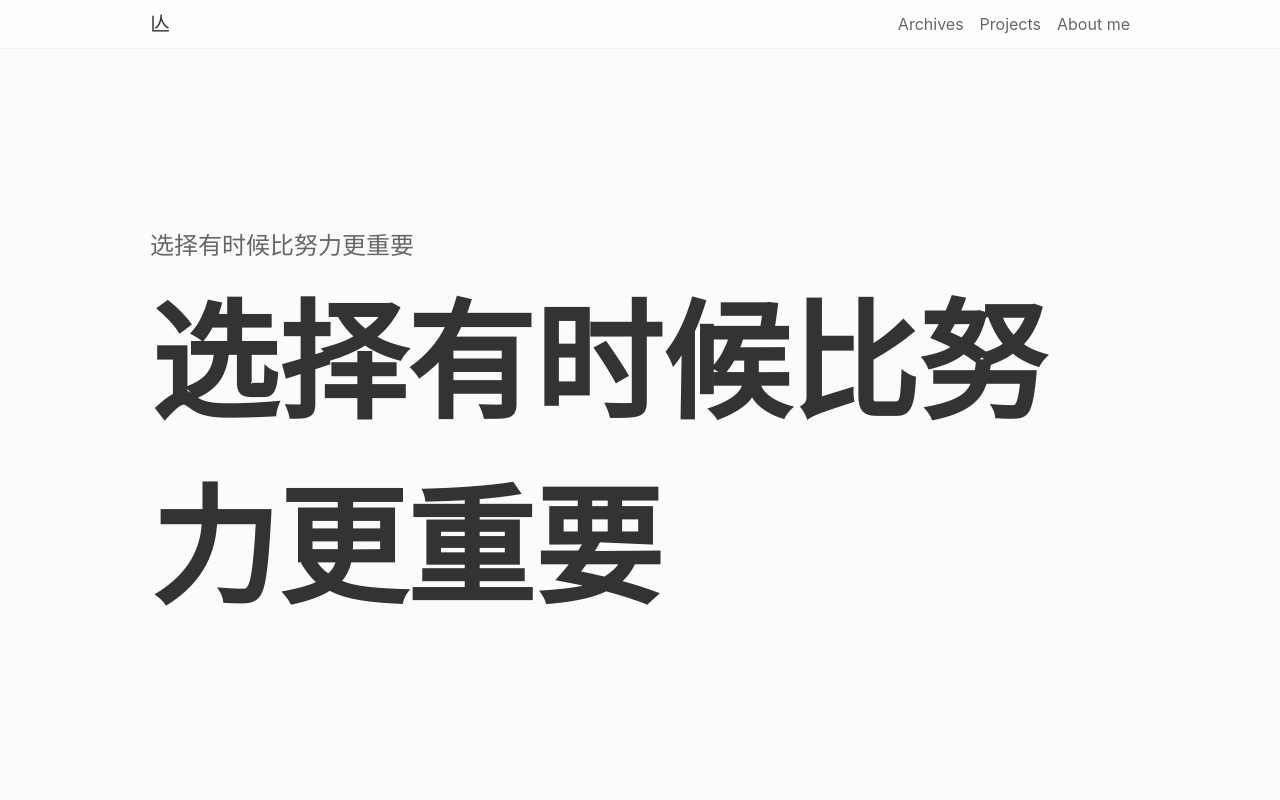
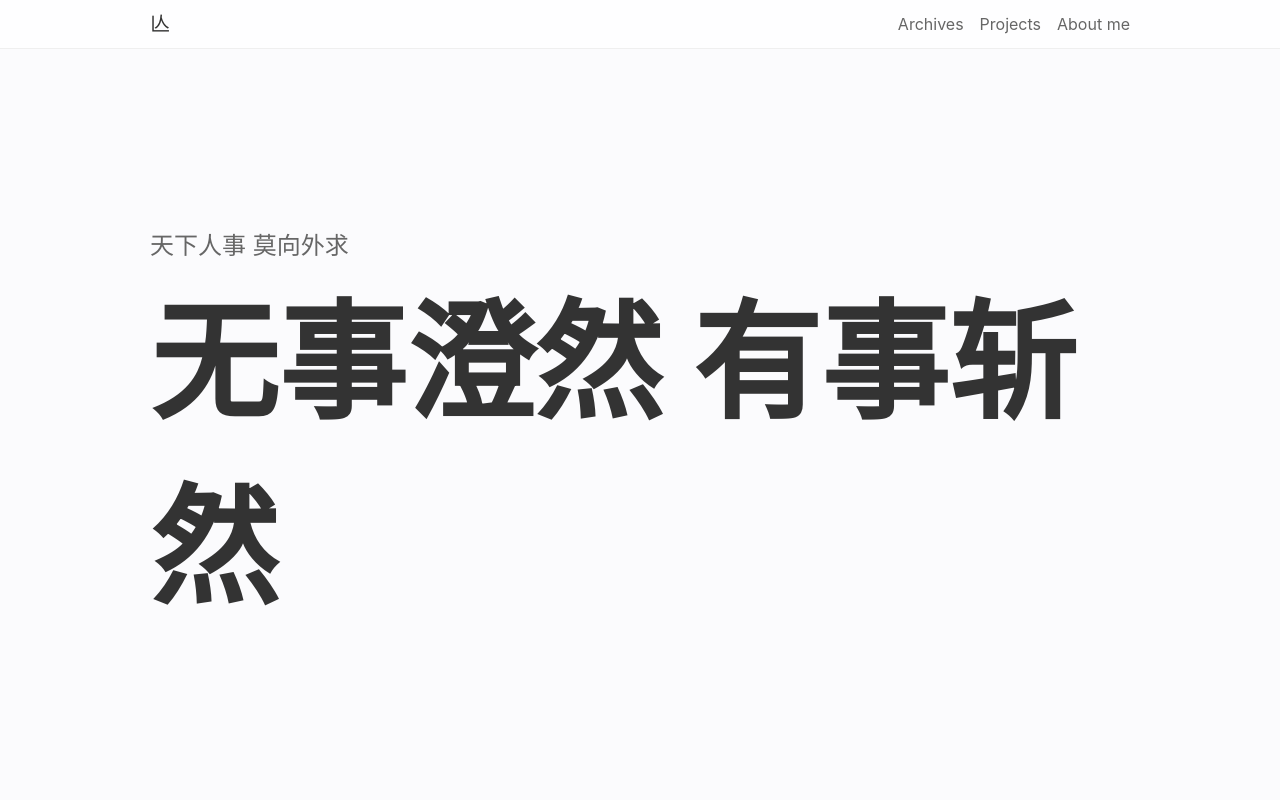
Before and after one commit to jsdhwfmax/jsdhwfmax.github.io, a plain HTML site: page index.html in a window 1280 px wide. Shown: the top 800 px of the page. Drawn offline with nearby package versions, Linux system fonts and the light colour scheme.

Commit message:
Site updated: 2024-11-19 14:21:47

```diff
--- a/index.html
+++ b/index.html
@@ -90,8 +90,8 @@
 
     <div class="hero">
         <div class="group">
-            <h2 class="sub">选择有时候比努力更重要</h2>
-            <h2 class="large">选择有时候比努力更重要</h2>
+            <h2 class="sub">天下人事 莫向外求</h2>
+            <h2 class="large">无事澄然 有事斩然</h2>
         </div>
     </div>
 
```
